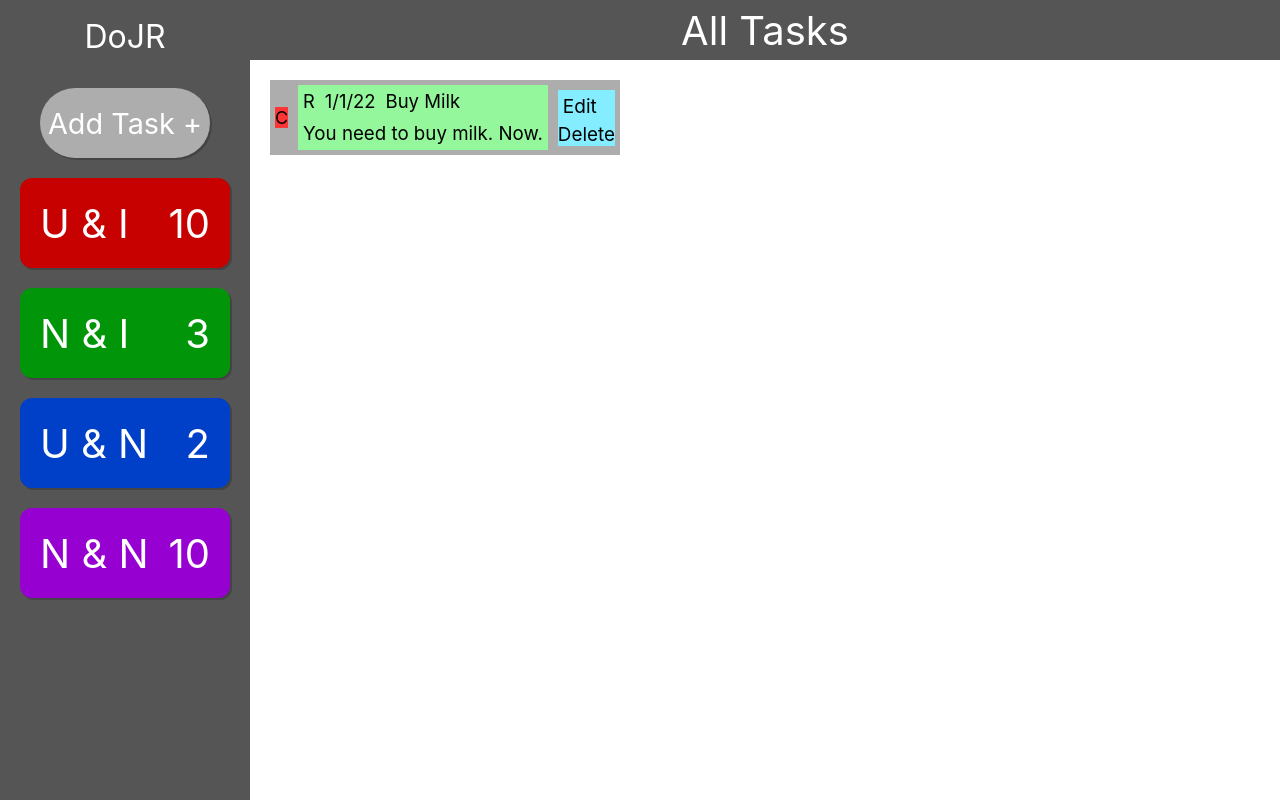
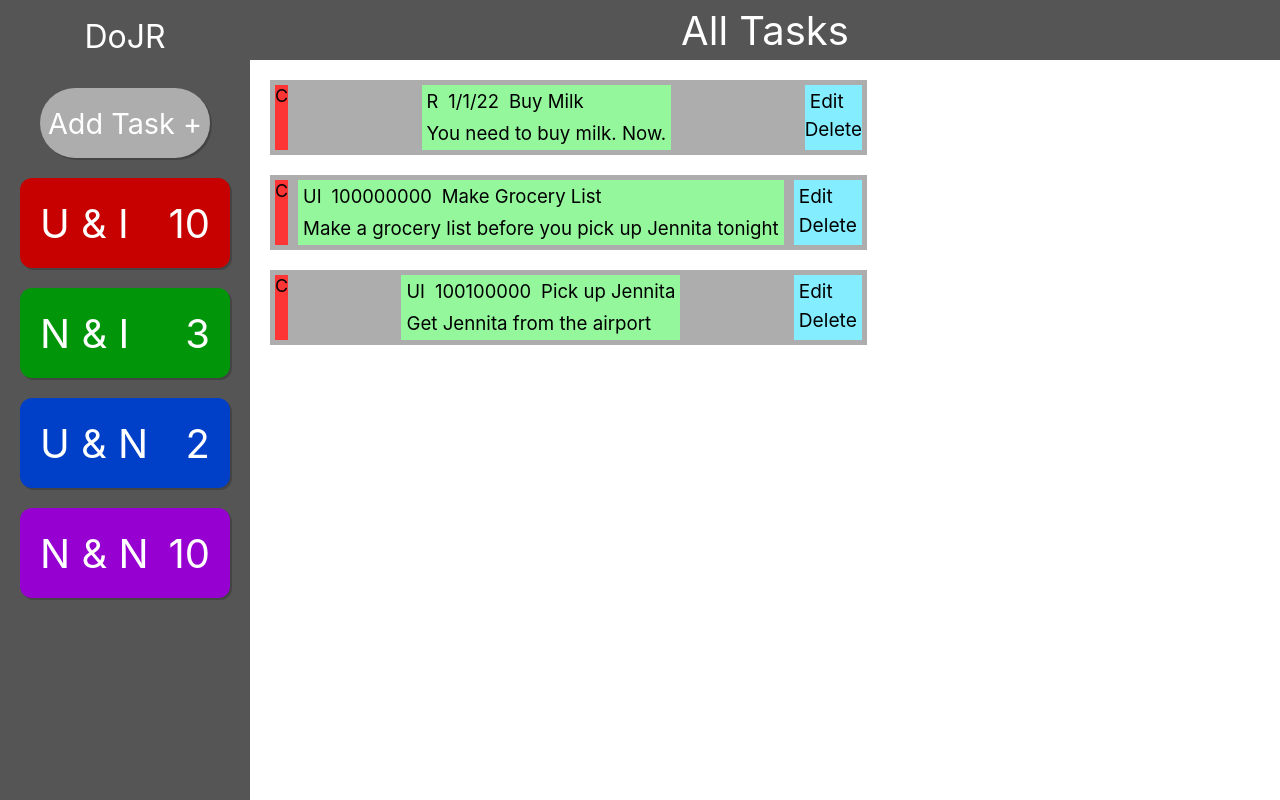
Before and after one commit to JensenIsHere/to-do-list, a website built with webpack: page dist/index.html in a window 1280 px wide. Built offline with nearby package versions, Linux system fonts and the light colour scheme.

Commit message:
Tested all functions of task and toDoList class

```diff
--- a/src/index.js
+++ b/src/index.js
@@ -9,7 +9,7 @@ const task = (newTitle, newDesc, newDue, newMatrix) => {
 
   const getDesc = () => desc;
 
-  const getDueDate = () => due.getTime();
+  const getDueDate = () => due;
 
   const getMatrix = () => matrix;
 
@@ -57,8 +57,8 @@ const toDoList = () => {
   const sortByDate = () => {
     for (let i = 0; i < list.length - 1; i++) {
       for (let j = i; j < list.length - 1; j++) {
-        if (list[j].getDueDate > list[j + 1].getDueDate)
-          swapElements(list[j], list[j + 1]);
+        if (list[j].getDueDate() > list[j + 1].getDueDate())
+          swapElements(j, j + 1);
       }
     }
   };
@@ -73,8 +73,8 @@ const toDoList = () => {
     let doneItems = [];
     let notDoneItems = [];
 
-    notDoneItems = filter((item) => item.isDone() == false);
-    doneItems = filter((item) => item.isDone() == true);
+    notDoneItems = list.filter((item) => item.isDone() == false);
+    doneItems = list.filter((item) => item.isDone() == true);
 
     list = notDoneItems.concat(doneItems);
   };
@@ -82,7 +82,7 @@ const toDoList = () => {
   const getMatrix = (matrixType) => {
     let filteredList = [];
 
-    filteredList = filter((item) => item.getMatrix() == matrixType);
+    filteredList = list.filter((item) => item.getMatrix() == matrixType);
 
     return filteredList;
   };
@@ -95,5 +95,124 @@ const toDoList = () => {
     return filteredList.length;
   };
 
-  return { getList, getItem, addTask, delTask, countMatrix };
+  return { getList, getItem, addTask, delTask, getMatrix, countMatrix };
 };
+
+//Beginning of DOM mainpulation
+
+function nukeList() {
+  document.querySelector(".list_content").innerHTML = "";
+}
+
+function createTaskCard(currentTask, pos) {
+  let taskCard = document.createDocumentFragment();
+  let element = document.createElement("div");
+
+  element.className = "task_card";
+  taskCard.appendChild(element);
+
+  element = divWithClass("checkbox");
+  element.setAttribute("data-pos", pos);
+  element.innerHTML = "C";
+  taskCard.querySelector(".task_card").appendChild(element);
+
+  element = divWithClass("task_info");
+  taskCard.querySelector(".task_card").appendChild(element);
+
+  element = divWithClass("info_divide");
+  taskCard.querySelector(".task_info").appendChild(element);
+
+  element = divWithClass("matrix_src");
+  element.innerHTML = currentTask.getMatrix();
+  taskCard.querySelector(".info_divide").appendChild(element);
+
+  element = divWithClass("due_date");
+  element.innerHTML = currentTask.getDueDate();
+  taskCard.querySelector(".info_divide").appendChild(element);
+
+  element = divWithClass("task_title");
+  element.innerHTML = currentTask.getTitle();
+  taskCard.querySelector(".info_divide").appendChild(element);
+
+  element = divWithClass("task_desc");
+  element.innerHTML = currentTask.getDesc();
+  taskCard.querySelector(".task_info").appendChild(element);
+
+  element = divWithClass("options");
+  taskCard.querySelector(".task_card").appendChild(element);
+
+  element = divWithClass("edit");
+  element.setAttribute("data-pos", pos);
+  element.innerHTML = "Edit";
+  taskCard.querySelector(".options").appendChild(element);
+
+  element = divWithClass("delete");
+  element.setAttribute("data-pos", pos);
+  element.innerHTML = "Delete";
+  taskCard.querySelector(".options").appendChild(element);
+
+  document.querySelector(".list_content").appendChild(taskCard);
+}
+
+function divWithClass(newClass) {
+  let element = document.createElement("div");
+  element.className = newClass;
+  return element;
+}
+
+function renderList(currentList) {
+  for (let i = 0; i < currentList.length; i++) {
+    createTaskCard(currentList[i], i);
+  }
+}
+
+var trialTask1 = task(
+  "Make Grocery List",
+  "Make a grocery list before you pick up Jennita tonight",
+  100000000,
+  "UI"
+);
+
+var trialTask2 = task(
+  "Pick up Jennita",
+  "Get Jennita from the airport",
+  100100000,
+  "UI"
+);
+
+var trialTask3 = task(
+  "Create a to-do list website",
+  "Make a to-do list website to fulfill the project requirements",
+  90000000,
+  "NI"
+);
+
+var trialTask4 = task(
+  "Sweep kitty litter",
+  "Sweep up the kitty litter in the laundry room",
+  90200000,
+  "UN"
+);
+
+var trialTask5 = task(
+  "Watch YouTube videos",
+  "Waste time and slack off by watching videos online",
+  90300000,
+  "NN"
+);
+
+trialTask5.toggleDone();
+
+var currentList = toDoList();
+
+currentList.addTask(trialTask1);
+currentList.addTask(trialTask5);
+currentList.addTask(trialTask3);
+currentList.addTask(trialTask4);
+currentList.addTask(trialTask2);
+
+console.log(currentList.countMatrix("UI"));
+
+renderList(currentList.getMatrix("UI"));
+
+console.log(currentList.getList());
```
Also changed, not shown: dist/index.html, dist/main.js, dist/style.css.
